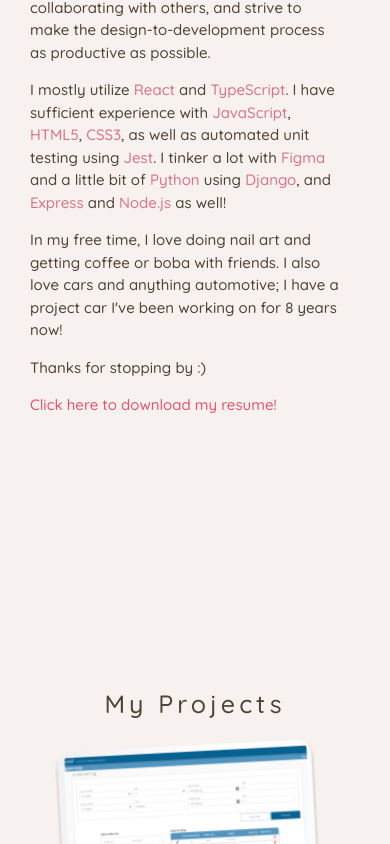
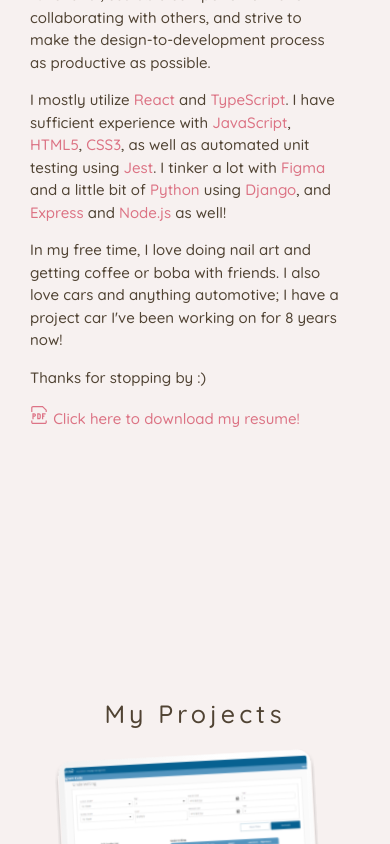
Before and after one commit to jenawen/me, a React (Vite) app: page / in a window 390 px wide. Shown: the part 1156-2000 px from the top of the page. Built offline with nearby package versions, Linux system fonts and the light colour scheme.

Commit message:
added pdf icon

```diff
--- a/src/components/AboutMe/index.css
+++ b/src/components/AboutMe/index.css
@@ -45,3 +45,11 @@
     font-size: 15px;
   }
 }
+
+#pdf {
+  width: 18px;
+  padding-right: 1px;
+  margin-top: 2px;
+  filter: invert(76%) sepia(22%) saturate(4375%) hue-rotate(301deg)
+    brightness(89%) contrast(94%);
+}
--- a/src/components/AboutMe/index.tsx
+++ b/src/components/AboutMe/index.tsx
@@ -1,5 +1,5 @@
 import "./index.css";
-
+import pdf from "../../assets/pdf.svg";
 import resume from "../../../public/adkinsjena_resume_2023.pdf";
 const AboutMe = () => {
   return (
@@ -46,7 +46,7 @@ const AboutMe = () => {
             target="_blank"
             rel="noreferrer"
           >
-            Click here to download my resume!
+            <img src={pdf} id="pdf" /> Click here to download my resume!
           </a>
         </p>
       </div>
--- a/src/components/Header/DesktopHeader/index.css
+++ b/src/components/Header/DesktopHeader/index.css
@@ -10,7 +10,7 @@
   @media screen and (max-width: 480px) {
     height: 6vh;
     background-color: #f7f1f0;
-    padding-bottom: 15px;
+    padding-bottom: 10px;
   }
 }
 .header-parent-false {
@@ -24,6 +24,7 @@
   align-content: stretch;
   @media screen and (max-width: 480px) {
     height: 6vh;
+    padding-bottom: 10px;
   }
 }
 
--- a/src/index.css
+++ b/src/index.css
@@ -16,7 +16,7 @@
 
 a {
   font-weight: 500;
-  color: #e8536c;
+  color: #dc7384;
   text-decoration: inherit;
 }
 a:hover {
```
Also changed, not shown: src/assets/pdf.svg (added).
